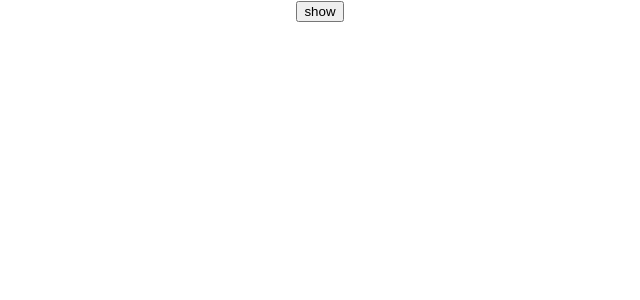
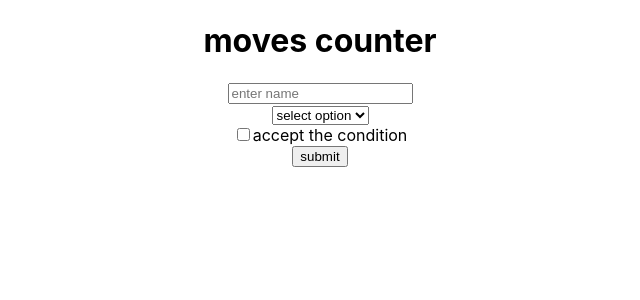
Before and after one commit to Guri1624/fundamental_of_react, a React (Create React App) app: page / in a window 1280 px wide. Shown: the top 300 px of the page, without its empty margins (320-960 px from the left). Built offline with nearby package versions, Linux system fonts and the light colour scheme.

Commit message:
forme in react

```diff
--- a/src/App.js
+++ b/src/App.js
@@ -1,15 +1,33 @@
 
 import logo from './logo.svg';
 import './App.css';
-import React from 'react';
+import React, { useState } from 'react';
 function App()
 {
-     const [status,setstatus]=React.useState(false)
+     const[name,setname]=useState("");
+     const[tnc,setTnc]=useState(false);
+     const[intrest,setintrest]=useState("")
+     function getformData(e)
+     {
+          console.warn(name,tnc,intrest)
+          e.preventDefault()
+     }
      return(
-     <div className="App">{
-               status?<h1>my name is guri </h1>:null
-     }
-               <button onClick={()=>setstatus(!status)}>show</button>
+     <div className="App">
+          <h1>moves counter</h1>
+          <form onSubmit={getformData}>
+               <input type="text" placeholder="enter name"onChange={(e)=>setname(e.target.value)} /><br></br>
+<select onChange={(e)=>setintrest(e.target.value)}>
+     <option> select option</option>
+     <option> marvel</option>
+     <option> dc</option>
+     <option> sony</option>
+</select><br></br>
+<input type="checkbox" onChange={(e)=>setTnc(e.target.checked)}/><span>accept the condition</span><br></br>
+<button type="submit">submit</button>
+
+          </form>
+
           </div>
      );
 }
```
